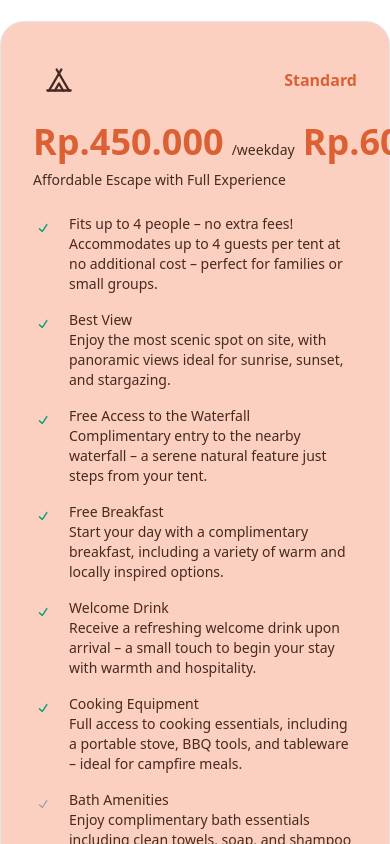
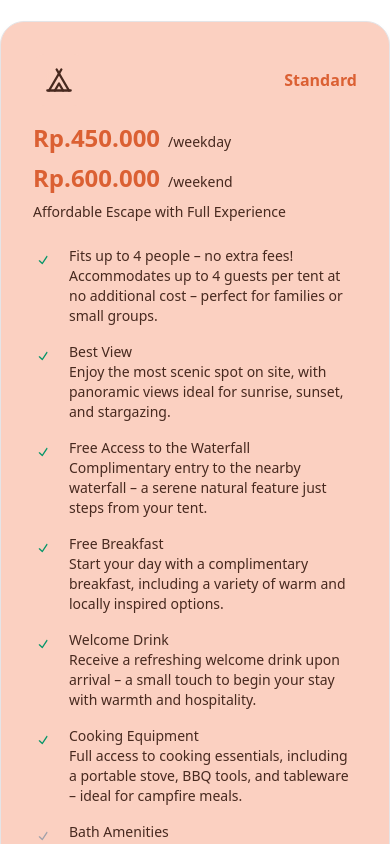
Before and after one commit to heulaulab-dev/levicamp-frontend, a Next.js app: page / in a window 390 px wide. Shown: the part 2460-3304 px from the top of the page. Built offline with nearby package versions, Linux system fonts and the light colour scheme; no server answers.

Commit message:
fix(mobile): stack weekday/weekend prices for mobile readability

```diff
--- a/src/components/pages/landing/pricing-section.tsx
+++ b/src/components/pages/landing/pricing-section.tsx
@@ -190,19 +190,23 @@ export default function PricingSection({
 								</motion.div>
 
 								<motion.div className='mb-6' variants={featureVariants}>
+									<div className='space-y-2'>
 										<div className='flex items-baseline gap-2'>
-										<span className='font-bold text-primary text-4xl'>
+											<span className='font-bold text-primary text-2xl sm:text-4xl'>
 												Rp.{tier.price.weekday}
 											</span>
 											<span className='text-secondary-foreground text-sm'>
 												/weekday
 											</span>
-										<span className='font-bold text-primary text-4xl'>
+										</div>
+										<div className='flex items-baseline gap-2'>
+											<span className='font-bold text-primary text-2xl sm:text-4xl'>
 												Rp.{tier.price.weekend}
 											</span>
 											<span className='text-secondary-foreground text-sm'>
 												/weekend
 											</span>
+										</div>
 									</div>
 									<p className='mt-2 text-secondary-foreground text-sm'>
 										{tier.description}
```
Lines whose indentation alone changed are shown as unchanged.
